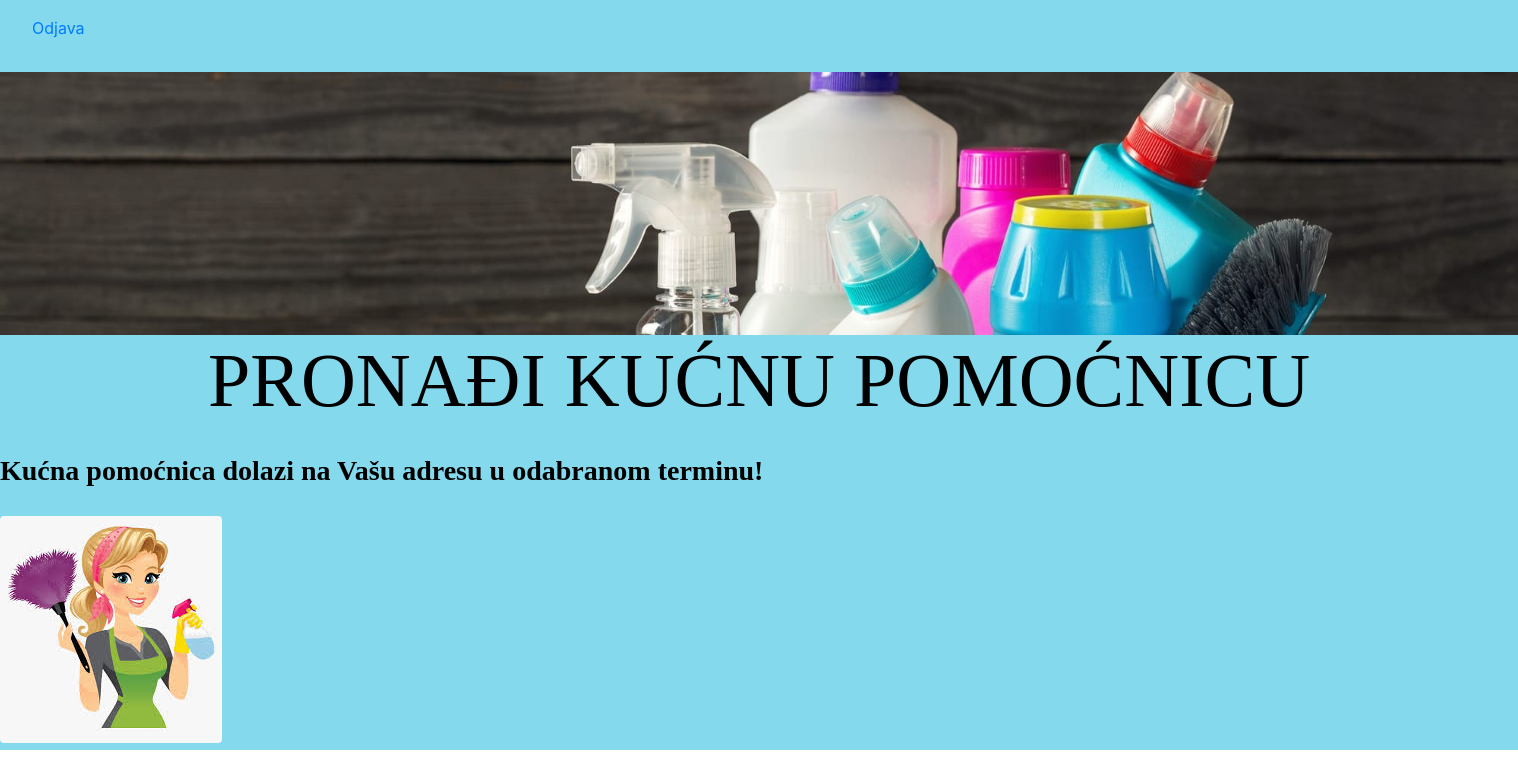
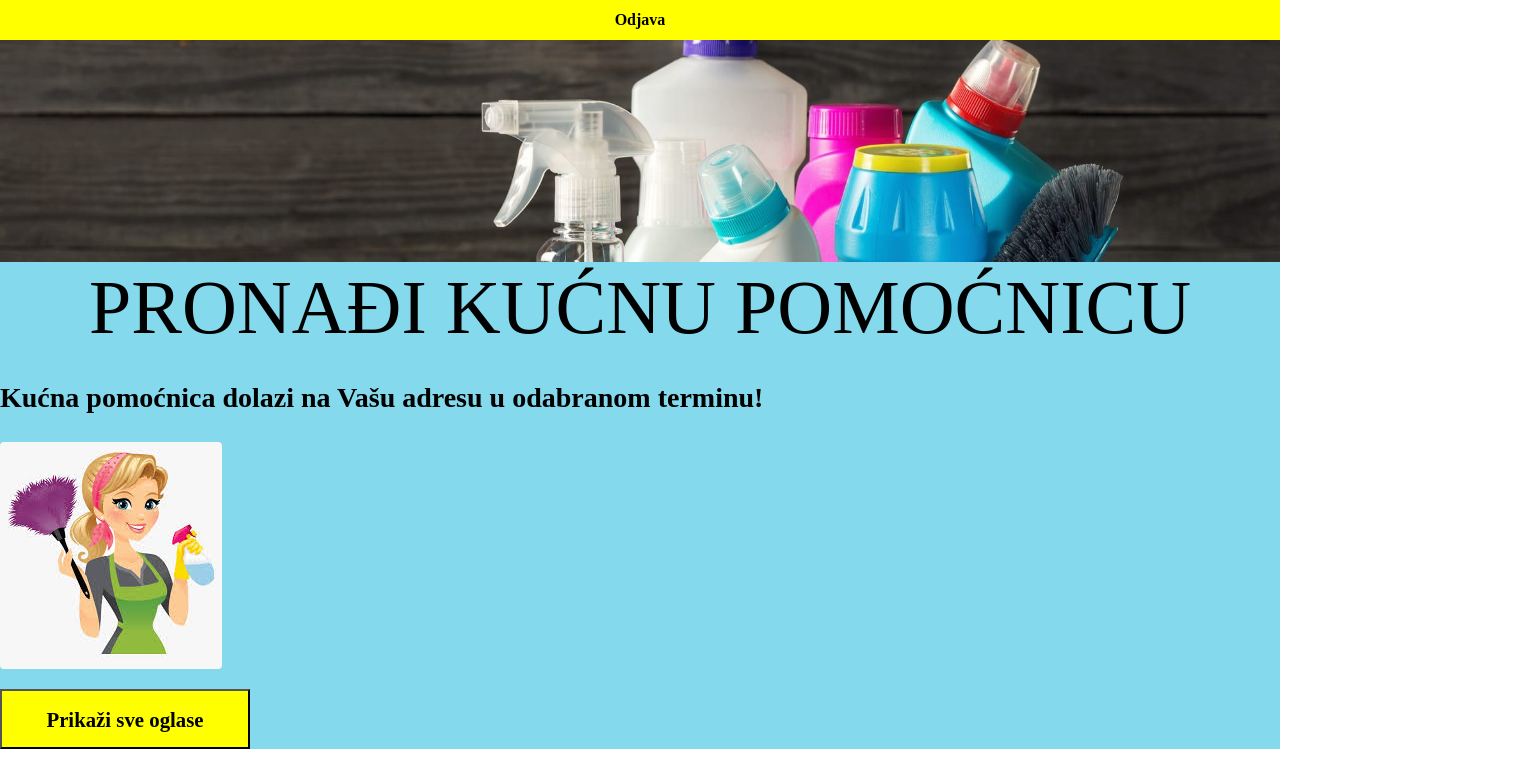
Before and after one commit to Gordana1508/PI-pronadikucnupomocnicu, a Vue app: page /Potvrda in a window 1280 px wide. Shown: the top 784 px of the page, 1518 px wide, since content can reach past the window. Built offline with nearby package versions, Linux system fonts and the light colour scheme.

Commit message:
Završavanje aplikacije

```diff
--- a/src/App.vue
+++ b/src/App.vue
@@ -31,7 +31,3 @@ export default {
     },
   },
 };
-
-<style lang="scss">
-
-</style>
--- a/src/views/Home.vue
+++ b/src/views/Home.vue
@@ -40,7 +40,7 @@
   width: 70px;
 }
 button {
-    position: center;
+    align-content: center;
     margin: 4px;
     width: 40%;
     border-radius: 20px;
--- a/src/views/Naslovna.vue
+++ b/src/views/Naslovna.vue
@@ -51,6 +51,8 @@ import { firebase } from "@/firebase.js";
      background-color: yellow;
      color: black;
      font-size: 130%;
+     font-family: 'Times New Roman';
+     font-weight: bold;
     }
   h1{
       text-align: center;
@@ -63,6 +65,7 @@ import { firebase } from "@/firebase.js";
       color: black;
       font-family: 'Times New Roman';
       font-size: 42px;
+
   }
 .navbar {
     background-color:rgba(128, 216, 236, 0.97);
--- a/src/views/Oglasi.vue
+++ b/src/views/Oglasi.vue
@@ -97,6 +97,7 @@ button{
   background-color: yellow;
   font-family: 'Times New Roman';
   font-weight: bold;
+  text-align: center;
 }
 .divider{
     height: 50px;
--- a/src/views/Potvrda.vue
+++ b/src/views/Potvrda.vue
@@ -1,33 +1,43 @@
 <template>
     <div class="Potvrda">
-        <div id="nav">
-    <nav class="navbar">
-        <div class="containr">
-            <p>
-                <a href="#" @click="odjava()" class="nav-link">Odjava</a>
-            </p>
-        </div>
-    </nav>
-        </div>
+<a href="#" @click="odjava()" class="nav-link">Odjava</a>
     <img src="@/assets/slika2.jpg" class="img-fluid">
     <h1>PRONAĐI KUĆNU POMOĆNICU</h1>
      <div class="divider"></div>
     <h3>Kućna pomoćnica dolazi na Vašu adresu u odabranom terminu!</h3>
     <div class="divider"></div>
     <img src="@/assets/images.jpg" class="rounded">
+    <div class="divider"></div>
+    <div class="button">
+        <router-link to="/Oglasi">
+        <button class="button">Prikaži sve oglase</button>
+        </router-link>
+    </div>
     </div>
 </template>
 
 <script>
+import { firebase } from "@/firebase.js";
+
     export default {
-        name: "Potvrda",
+        data: function(){
+
+        },
+        methods: {
+            odjava: function(){
+                firebase.auth().signOut().then(() => {
+
+                });
+                this.$router.replace({name:"Home"});
+            },
+        },
     };
 </script>
 
 <style scoped>
 .Potvrda {
-  width: 1518px;
-  height: 750px;
+  width: fit-content;
+  height: fit-content;
   background-color:rgba(128, 216, 236, 0.97);
   background-attachment: fixed;
   border-radius: undefinedpx 0 0 0;
@@ -44,6 +54,13 @@ h1 {
   font-family: 'Times New Roman';
   font-weight: bold;
 }
+.nav-link {
+  color:black;
+  background-color: yellow;
+  font-family: 'Times New Roman';
+  font-weight: bold;
+  text-align: center;
+}
 h3{
     color: black;
     font-family: 'Times New Roman';
@@ -52,4 +69,13 @@ h3{
 .divider{
     height: 20px;
 }
+button {
+     width: 250px;
+     height: 60px;
+     background-color: yellow;
+     color: black;
+     font-size: 130%;
+     font-family: 'Times New Roman';
+     font-weight: bold;
+    }
 </style>
--- a/src/views/Pretraga.vue
+++ b/src/views/Pretraga.vue
@@ -1,14 +1,11 @@
 <template>
-
 <div class="pretraga">
     <div>
-      <a href="#" @click="odjava()">Odjava</a>
+      <a href="#" @click="odjava()" class="nav-link">Odjava</a>
       <h1>Pretraga oglasa</h1>
       </div>
-
-
     <div style="width:50%; margin:0 auto;">
-        <h2>Odaberi dan u tjednu</h2>
+        <h5>Odaberi dan u tjednu</h5>
         <select v-model="dan" class="form-control" placeholder="Odaberi dan" aria-label= "Username">
             <option value="Ponedjeljak">Ponedjeljak</option>
             <option value="Utorak">Utorak</option>
@@ -30,14 +27,12 @@
         <div class="button">
             <router-link to="/Oglasi"
               ><button class="btn btn primary">
-                <strong>Povratak na oglase</strong>
+                <strong>Povratak na sve oglase</strong>
               </button></router-link>
-
             <router-link :to="{name: 'Rezultati', params: {dan: dan, zupanija: zupanija, grad: grad} }"
-              ><button class="btn btn primary">
-
+              > <div class="divider"></div>
+              <button class="btn btn primary">
                 <strong>Pretraži</strong>
-
               </button></router-link>
               </div>
         </div>
@@ -82,14 +77,6 @@ h1 {
     font-size: 76px;
     text-align: center;
 }
-
-.nav-link {
-  color:black;
-  background-color: yellow;
-  font-family: 'Times New Roman';
-  font-weight: bold;
-}
-
 .btn {
   color:black;
   background-color: yellow;
@@ -108,26 +95,18 @@ h1 {
     font-weight: bold;
 }
 
-h2 {
+h5 {
     color:black;
     font-family: 'Times New Roman';
     font-weight: bold;
     text-align: center;
 }
-.btn {
-    background-color: yellow;
-    font-family: 'Times New Roman';
-    font-weight: bold;
-    color:black;
-    position: centar;
-
-}
-
 .nav-link {
     color:black;
     background-color: yellow;
     font-family: 'Times New Roman';
     font-weight: bold;
+    text-align: center;
 }
 
 </style>
--- a/src/views/Registracija.vue
+++ b/src/views/Registracija.vue
@@ -47,7 +47,7 @@
                 .then(function() {
                     console.log ("Uspješna registracija!");
                     alert("Uspješna registracija!")
-                    this.$router.replace({name: "/Prijava"});
+                    this.$router.replace({name: "Oglasi"});
                 });
             },
         },
--- a/src/views/Rezultati.vue
+++ b/src/views/Rezultati.vue
@@ -1,8 +1,8 @@
 <template>
 <div class="rezultati">
-  <p><a href="#" @click="odjava()">Izlazak iz aplikacije</a></p>
+  <a href="#" @click="odjava()" class="nav-link">Odjava</a>
 <div>
-      <h1>Rezultati</h1>
+      <h2>Rezultati</h2>
 <table class="table table-striped">
   <thead>
     <tr>
@@ -23,9 +23,14 @@
       <td>{{o.zupanija}}</td>
       <td>{{o.sadrzaj}}</td>
     </tr>
-
   </tbody>
       </table>
+      <div class="button">
+          <router-link to="/Oglasi">
+          <button class="btn btn primary">
+            <strong> Povratak na oglase</strong>
+          </button></router-link>
+      </div>
   <div>
   </div>
   </div>
@@ -70,8 +75,8 @@ odjava: function () {
 <style scoped>
 
 .rezultati {
-   width: fit-content;
-  height: fit-content;
+  width: 1518px;
+  height: 750px;
   background-color:rgba(128, 216, 236, 0.97);;
   background-attachment: fixed;
   border-radius: undefinedpx 0 0 0;
@@ -82,6 +87,22 @@ odjava: function () {
   background-color: yellow;
   font-family: 'Times New Roman';
   font-weight: bold;
+  text-align: center;
 }
-
+button {
+    align-content: center;
+    background-color:yellow;
+    font-size: 100%;
+    color: black;
+    position: centar;
+  }
+h2 {
+  text-align: center;
+  color: black;
+  font-family: 'Times New Roman';
+  font-size: 76px;
+}
+.table {
+ font-family: 'Times New Roman';
+}
 </style>
--- a/src/views/Unos_podataka.vue
+++ b/src/views/Unos_podataka.vue
@@ -1,14 +1,6 @@
 <template>
     <div class="Unospodataka">
-        <div id="nav">
-    <nav class="navbar">
-        <div class="containr">
-            <p>
                 <a href="#" @click="odjava()" class="nav-link">Odjava</a>
-            </p>
-        </div>
-    </nav>
-  </div>
    <img src="@/assets/slika2.jpg" class="img-fluid">
         <h1>PRONAĐI KUĆNU POMOĆNICU</h1>
     <form class="row g-3">
@@ -55,13 +47,13 @@ h1 {
     font-family: 'Times New Roman';
     font-size: 76px;
 }
-.nav-link{
+.nav-link {
   color:black;
   background-color: yellow;
   font-family: 'Times New Roman';
   font-weight: bold;
+  text-align: center;
 }
-
 .btn {
   color:black;
   background-color: yellow;
```
Also changed, not shown: 1 other file (tests, documents, lock files or other folders).
